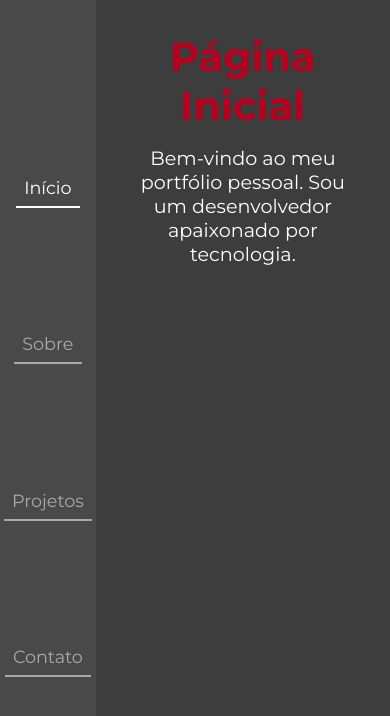
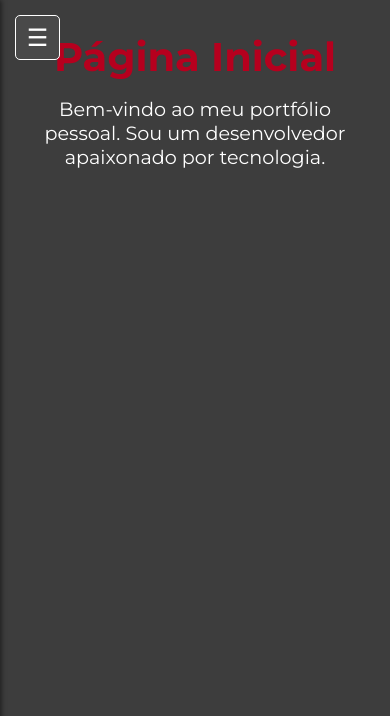
Before and after one commit to DouglassRibeiro/SPA_React_Django, a React (Vite) app in the folder frontend/: page / in a window 390 px wide. Shown: the top 716 px of the page. Built offline with nearby package versions, Linux system fonts and the light colour scheme.

Commit message:
backdrop

```diff
--- a/frontend/src/App.jsx
+++ b/frontend/src/App.jsx
@@ -1,8 +1,14 @@
 // src/App.jsx - VERSÃO FINAL COM A CORREÇÃO nodeRef
 
-import React, { useRef } from "react"; // 1. Importe o 'useRef'
-import { BrowserRouter as Router, Routes, Route, NavLink, useLocation } from "react-router-dom";
-import { SwitchTransition, CSSTransition } from 'react-transition-group'; // 2. Importe o SwitchTransition
+import React, { useState, useRef } from "react";
+import {
+  BrowserRouter as Router,
+  Routes,
+  Route,
+  NavLink,
+  useLocation,
+} from "react-router-dom";
+import { SwitchTransition, CSSTransition } from "react-transition-group"; // 2. Importe o SwitchTransition
 import styles from "./App.module.css";
 
 // Suas páginas
@@ -13,6 +19,15 @@ import Contact from "./pages/Contact";
 
 function AppContent() {
   const location = useLocation();
+  const [isMenuOpen, setIsMenuOpen] = useState(false);
+
+  const toggleMenu = () => {
+    setIsMenuOpen(!isMenuOpen);
+  };
+
+  const closeMenu = () => {
+    setIsMenuOpen(false);
+  };
 
   const getNavLinkClass = ({ isActive }) => {
     return isActive ? `${styles.navLink} ${styles.active}` : styles.navLink;
@@ -22,18 +37,49 @@ function AppContent() {
   const nodeRef = useRef(null);
 
   return (
-    <div className={styles.menuContent}>
+    <div className={`${styles.menuContent} ${ isMenuOpen ? styles.menuVisible :""}`}>
+      <button className={styles.hamburgerButton} onClick={toggleMenu}>
+        ☰
+      </button>
+
       <nav className={styles.navContainer}>
         <ul className={styles.navList}>
-          <li><NavLink to="/" className={getNavLinkClass}>Início</NavLink></li>
-          <li><NavLink to="/about" className={getNavLinkClass}>Sobre</NavLink></li>
-          <li><NavLink to="/projects" className={getNavLinkClass}>Projetos</NavLink></li>
-          <li><NavLink to="/contact" className={getNavLinkClass}>Contato</NavLink></li>
+          <li>
+            <NavLink to="/" className={getNavLinkClass} onClick={closeMenu}>
+              Início
+            </NavLink>
+          </li>
+          <li>
+            <NavLink
+              to="/about"
+              className={getNavLinkClass}
+              onClick={closeMenu}
+            >
+              Sobre
+            </NavLink>
+          </li>
+          <li>
+            <NavLink
+              to="/projects"
+              className={getNavLinkClass}
+              onClick={closeMenu}
+            >
+              Projetos
+            </NavLink>
+          </li>
+          <li>
+            <NavLink
+              to="/contact"
+              className={getNavLinkClass}
+              onClick={closeMenu}
+            >
+              Contato
+            </NavLink>
+          </li>
         </ul>
       </nav>
 
-      <main className={styles.mainContainer}>
-        {/* 4. Usamos SwitchTransition para garantir trocas limpas */}
+      <main className={`${styles.mainContainer} ${ isMenuOpen ? styles.backdrop : ""}`} onClick={toggleMenu}>
         <SwitchTransition>
           <CSSTransition
             key={location.pathname} // Usar pathname é mais estável aqui
@@ -42,7 +88,6 @@ function AppContent() {
             classNames="page"
             unmountOnExit
           >
-            {/* 6. Adicionamos a ref ao div que envolve as rotas */}
             <div ref={nodeRef} className="page-container">
               <Routes location={location}>
                 <Route path="/" element={<Home />} />
--- a/frontend/src/App.module.css
+++ b/frontend/src/App.module.css
@@ -38,18 +38,75 @@ main {
     transition: 1s ease-in-out;
 }
 
-.navLink:hover, .active {
+.navLink:hover,
+.active {
     border-bottom: var(--white) 2px solid;
     color: var(--white);
 }
 
 .mainContainer {
-  position: relative;
-  overflow: hidden; /* Garante que nada "vaze" durante a animação */
+    position: relative;
+    overflow: hidden;
+    /* Garante que nada "vaze" durante a animação */
+}
+
+.hamburgerButton {
+    display: none;
 }
 
 .pageContainer {
-  position: relative; /* O elemento pai precisa ser relativo */
-  flex: 1; /* Faz com que o container ocupe o espaço restante */
-  width: 100%;
+    position: relative;
+    /* O elemento pai precisa ser relativo */
+    flex: 1;
+    /* Faz com que o container ocupe o espaço restante */
+    width: 100%;
 }
+
+/* --- ESTILOS RESPONSIVOS PARA TELAS MENORES --- */
+
+@media (max-width: 768px) {
+
+    /* Em telas pequenas, o menu fica fora da tela por padrão */
+    .navContainer {
+        position: fixed;
+        top: 0;
+        left: 0;
+        height: 100vh;
+        z-index: 1000;
+        transform: translateX(-100%);
+        box-shadow: 2px 0 5px rgba(0, 0, 0, 0.5);
+        transition: transform 0.4s cubic-bezier(0.25, 0.46, 0.45, 0.94);
+    }
+
+    /* A classe .menuVisible é adicionada via JS para mostrar o menu */
+    .menuVisible .navContainer {
+        transform: translateX(0);
+    }
+
+    /* O botão hambúrguer agora fica visível */
+    .hamburgerButton {
+        display: block;
+        position: fixed;
+        top: 15px;
+        left: 15px;
+        z-index: 1001;
+        background: var(--gray-dark);
+        color: var(--white);
+        border: 1px solid var(--white);
+        border-radius: 5px;
+        width: 45px;
+        height: 45px;
+        font-size: 1.5rem;
+    }
+
+    .backdrop {
+        position: fixed;
+        top: 0;
+        left: 0;
+        width: 100%;
+        height: 100%;
+        background-color: rgba(0, 0, 0, 0.3);
+        opacity: 1;
+        transition: opacity 1s ease;
+    }
+}
--- a/frontend/src/main_styles.css
+++ b/frontend/src/main_styles.css
@@ -31,6 +31,6 @@
 
 .page-exit-active {
   opacity: 0;
-  transform: scale(0.9);
+  /*transform: scale(0.9);*/
   transition: opacity 500ms, transform 500ms;
 }
```
